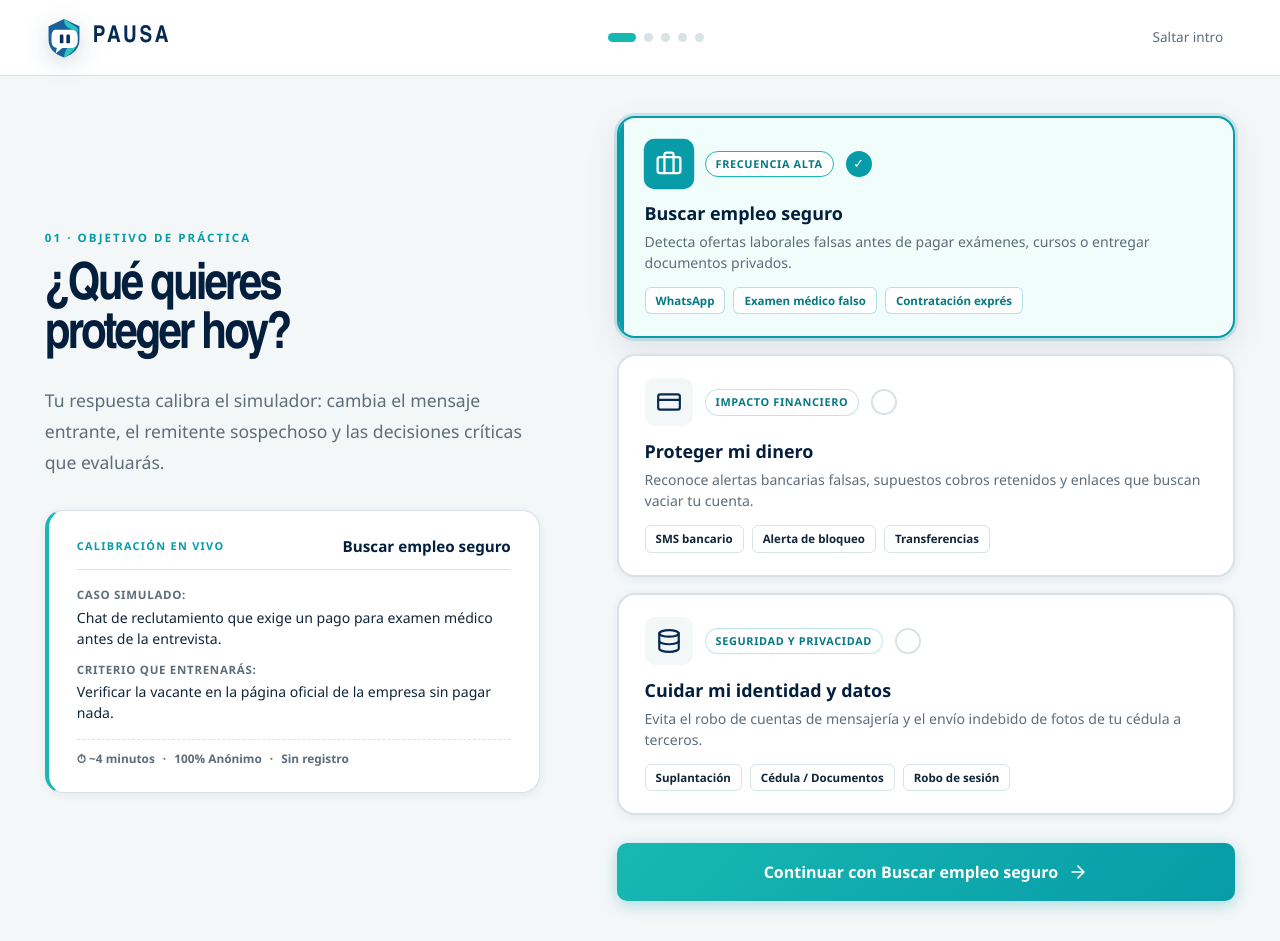
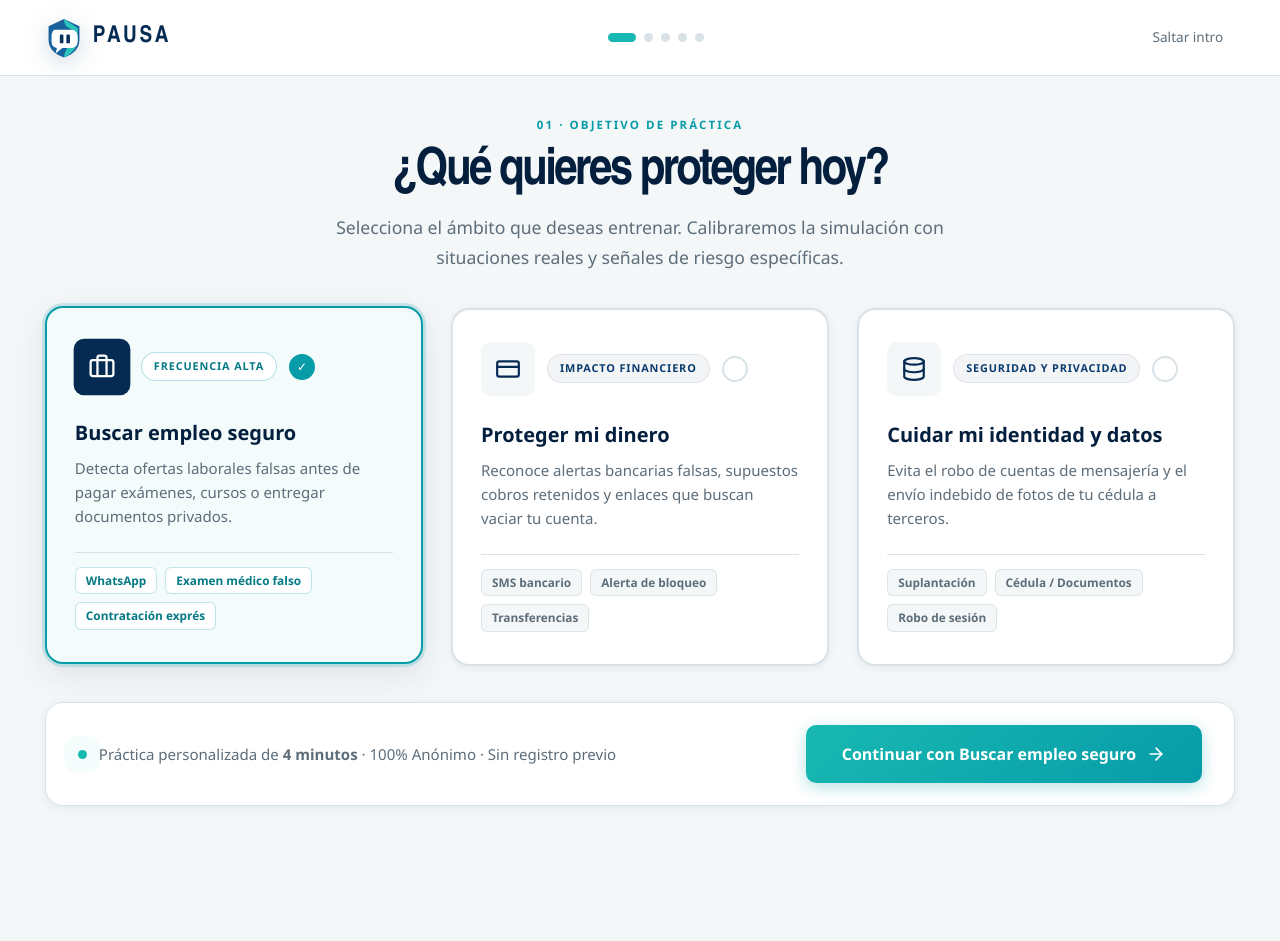
Before and after one commit to IngenieroJosser/pausa-frontend, a Next.js app: page / in a window 1280 px wide. Both pictures are taken after a click on the button "Comenzar práctica". After the commit the page ends 846 px from the top, so only its background shows below. Built offline with nearby package versions, Linux system fonts and the light colour scheme.

Commit message:
fix(ui): removed colored left border stripe, restructured Goal & Friction stages into horizontal 3-column deck with clean hero and bottom bar

```diff
--- a/app/globals.css
+++ b/app/globals.css
@@ -464,313 +464,288 @@ img, svg { display: block; }
   animation: fadeUp .45s cubic-bezier(.4,0,.2,1) both;
 }
 
-/* Onboarding screens in Desktop */
-.goal-screen {
-  display: grid;
-  grid-template-columns: 1fr 1.25fr;
-  gap: clamp(48px, 6vw, 96px);
-  align-items: center;
-  min-height: calc(100svh - 180px);
-}
-.goal-copy h1 {
-  margin: 16px 0 24px;
+/* ═════════════════════════════════════════════════════════
+   ONBOARDING FLOW (HERO + DECK GRID + BOTTOM BAR)
+   ═════════════════════════════════════════════════════════ */
+.onboarding-flow-step {
+  width: 100%;
+  max-width: var(--max-w);
+  margin: 0 auto;
+  display: flex;
+  flex-direction: column;
+  gap: 36px;
+  animation: fadeUp .4s cubic-bezier(.4,0,.2,1) both;
+}
+
+.onboarding-step-hero {
+  text-align: center;
+  max-width: 820px;
+  margin: 0 auto;
+  display: flex;
+  flex-direction: column;
+  align-items: center;
+  gap: 14px;
+}
+.onboarding-step-hero h1 {
+  margin: 0;
   color: var(--navy-950);
-  font: 800 clamp(2.8rem, 4vw, 5.2rem)/.95 var(--font-display);
-  letter-spacing: -.055em;
-}
-.goal-copy p {
+  font: 800 clamp(2.4rem, 4vw, 4.4rem)/1.02 var(--font-display);
+  letter-spacing: -.05em;
+}
+.onboarding-step-hero p {
   color: var(--muted);
   font-size: 1.1rem;
-  line-height: 1.75;
-  max-width: 520px;
-}
-.goal-cards { display: grid; gap: 16px; }
-.goal-card {
+  line-height: 1.65;
+  max-width: 660px;
+  margin: 0;
+}
+
+/* 3-Column Goal Deck Grid */
+.goal-deck-grid {
+  display: grid;
+  grid-template-columns: repeat(3, 1fr);
+  gap: clamp(18px, 2.2vw, 32px);
+  width: 100%;
+}
+.goal-deck-card {
   position: relative;
-  overflow: hidden;
-  width: 100%;
-  padding: 22px 26px;
   background: white;
   border: 2px solid var(--line);
   border-radius: var(--radius-md);
+  padding: 32px 28px;
   text-align: left;
   display: flex;
   flex-direction: column;
-  gap: 12px;
-  transition: border-color var(--transition), box-shadow var(--transition), transform var(--transition), background var(--transition);
+  justify-content: space-between;
+  gap: 24px;
+  min-height: 320px;
+  transition: transform var(--transition), border-color var(--transition), box-shadow var(--transition), background var(--transition);
+  cursor: pointer;
   box-shadow: var(--shadow-sm);
-  cursor: pointer;
-  animation: fadeUp .4s calc(var(--i, 0) * .08s + .1s) both;
-}
-.goal-card:hover {
+}
+.goal-deck-card:hover {
+  transform: translateY(-4px);
   border-color: var(--teal-400);
   box-shadow: var(--shadow-md);
-  transform: translateY(-3px);
-}
-.goal-card.selected {
+}
+.goal-deck-card.selected {
+  background: #f3fcfb;
   border-color: var(--teal-600);
-  background: var(--teal-50);
   box-shadow: 0 0 0 3px rgba(7,156,168,.18), var(--shadow-md);
   transform: translateY(-2px);
 }
-.goal-card.selected::before {
-  content: "";
-  position: absolute;
-  left: 0;
-  top: 0;
-  bottom: 0;
-  width: 5px;
-  background: var(--teal-600);
-}
-.goal-card-top-row {
+.gdc-header {
   display: flex;
   align-items: center;
   justify-content: space-between;
   gap: 12px;
 }
-.goal-card-icon {
-  width: 48px;
-  height: 48px;
+.gdc-icon {
+  width: 54px;
+  height: 54px;
   border-radius: var(--radius-sm);
+  background: var(--paper);
   display: grid;
   place-items: center;
-  background: var(--paper);
   color: var(--navy-900);
-  flex-shrink: 0;
   transition: background var(--transition), color var(--transition), transform var(--transition);
 }
-.goal-card.selected .goal-card-icon {
-  background: var(--teal-600);
+.goal-deck-card.selected .gdc-icon {
+  background: var(--navy-900);
   color: white;
   transform: scale(1.05);
 }
-.goal-card-badge {
-  padding: 4px 10px;
-  border-radius: 99px;
+.gdc-badge {
   font-size: .68rem;
   font-weight: 800;
-  background: rgba(255,255,255,.9);
+  text-transform: uppercase;
+  letter-spacing: .08em;
+  padding: 5px 12px;
+  border-radius: 99px;
+  background: rgba(6,43,83,.05);
+  color: var(--navy-800);
+  border: 1px solid rgba(6,43,83,.08);
+}
+.goal-deck-card.selected .gdc-badge {
+  background: white;
   color: var(--teal-700);
-  border: 1px solid rgba(7,156,168,.25);
-  text-transform: uppercase;
-  letter-spacing: .06em;
-}
-.goal-card.selected .goal-card-badge {
-  background: white;
-  border-color: var(--teal-500);
-}
-.goal-card-check {
+  border-color: rgba(7,156,168,.3);
+}
+.gdc-check {
   width: 26px;
   height: 26px;
   border-radius: 50%;
   border: 2px solid var(--line);
   display: grid;
   place-items: center;
-  flex-shrink: 0;
-  transition: border-color var(--transition), background var(--transition);
-  color: white;
-  font-size: .8rem;
-}
-.goal-card.selected .goal-card-check {
+  font-size: .75rem;
+  color: transparent;
+  transition: border-color var(--transition), background var(--transition), color var(--transition);
+}
+.goal-deck-card.selected .gdc-check {
   border-color: var(--teal-600);
   background: var(--teal-600);
-  animation: checkPop .35s cubic-bezier(.4,0,.2,1);
-}
-.goal-card-text strong {
+  color: white;
+  animation: checkPop .3s ease;
+}
+.gdc-content strong {
   display: block;
-  font-size: 1.12rem;
+  font-size: 1.25rem;
   color: var(--navy-950);
-  margin-bottom: 4px;
-}
-.goal-card-text p {
-  color: var(--muted);
-  font-size: .88rem;
-  line-height: 1.5;
+  margin-bottom: 8px;
+}
+.gdc-content p {
+  color: var(--muted);
+  font-size: .94rem;
+  line-height: 1.6;
   margin: 0;
 }
-.goal-card-tags {
+.gdc-tags {
   display: flex;
   flex-wrap: wrap;
   gap: 8px;
-  margin-top: 2px;
-}
-.goal-tag {
+  padding-top: 14px;
+  border-top: 1px solid var(--line);
+}
+.gdc-tag {
+  font-size: .74rem;
+  font-weight: 650;
   padding: 4px 10px;
   border-radius: var(--radius-xs);
-  background: white;
-  color: var(--ink);
-  font-size: .72rem;
-  font-weight: 650;
-  border: 1px solid var(--line);
-}
-.goal-card.selected .goal-tag {
-  background: white;
-  border-color: rgba(7,156,168,.3);
+  background: var(--paper);
+  color: var(--muted);
+  border: 1px solid rgba(217,226,230,.8);
+}
+.goal-deck-card.selected .gdc-tag {
+  background: white;
+  border-color: rgba(7,156,168,.25);
   color: var(--teal-700);
 }
 
-/* Live Goal Preview Box */
-.goal-preview-box {
-  margin-top: 32px;
-  padding: 24px 28px;
-  background: white;
-  border: 1px solid var(--line);
-  border-radius: var(--radius-md);
-  box-shadow: var(--shadow-sm);
-  display: flex;
-  flex-direction: column;
-  gap: 16px;
-  border-left: 4px solid var(--teal-500);
-  animation: fadeIn .4s ease;
-}
-.gpb-header {
-  display: flex;
-  align-items: center;
-  justify-content: space-between;
-  gap: 12px;
-  padding-bottom: 12px;
-  border-bottom: 1px solid var(--line);
-}
-.gpb-badge {
-  font-size: .68rem;
-  font-weight: 900;
-  text-transform: uppercase;
-  letter-spacing: .12em;
-  color: var(--teal-600);
-}
-.gpb-header strong {
-  font-size: .95rem;
-  color: var(--navy-950);
-}
-.gpb-body {
-  display: grid;
-  gap: 12px;
-}
-.gpb-item {
-  display: grid;
-  gap: 3px;
-}
-.gpb-label {
-  font-size: .72rem;
-  font-weight: 800;
-  color: var(--muted);
-  text-transform: uppercase;
-  letter-spacing: .06em;
-}
-.gpb-item p {
-  margin: 0;
-  font-size: .88rem;
-  color: var(--ink);
-  line-height: 1.5;
-}
-.gpb-footer {
-  display: flex;
-  align-items: center;
-  gap: 8px;
-  padding-top: 10px;
-  border-top: 1px dashed var(--line);
-  color: var(--muted);
-  font-size: .74rem;
-  font-weight: 600;
-}
-
-/* Friction (2-column grid in desktop to utilize full width!) */
-.friction-grid {
+/* 2-Column Friction Deck Grid */
+.friction-deck-grid {
   display: grid;
   grid-template-columns: repeat(2, 1fr);
-  gap: 16px;
-}
-.friction-card {
+  gap: clamp(16px, 2vw, 24px);
+  width: 100%;
+}
+.friction-deck-card {
   position: relative;
-  overflow: hidden;
-  padding: 22px 24px;
   background: white;
   border: 2px solid var(--line);
   border-radius: var(--radius-md);
+  padding: 26px 28px;
+  text-align: left;
+  display: flex;
+  flex-direction: column;
+  gap: 12px;
+  transition: transform var(--transition), border-color var(--transition), box-shadow var(--transition), background var(--transition);
   cursor: pointer;
-  text-align: left;
-  display: flex;
-  flex-direction: column;
-  gap: 8px;
-  transition: border-color var(--transition), background var(--transition), transform var(--transition), box-shadow var(--transition);
   box-shadow: var(--shadow-sm);
-  animation: fadeUp .4s calc(var(--i, 0) * .08s + .1s) both;
-}
-.friction-card:hover {
+}
+.friction-deck-card:hover {
+  transform: translateY(-3px);
   border-color: var(--teal-400);
   box-shadow: var(--shadow-md);
-  transform: translateY(-3px);
-}
-.friction-card.selected {
+}
+.friction-deck-card.selected {
+  background: #f3fcfb;
   border-color: var(--teal-600);
-  background: var(--teal-50);
-  box-shadow: 0 0 0 3px rgba(7,156,168,.15), var(--shadow-md);
-}
-.fc-top-row {
+  box-shadow: 0 0 0 3px rgba(7,156,168,.18), var(--shadow-md);
+  transform: translateY(-2px);
+}
+.fdc-header {
   display: flex;
   align-items: center;
   justify-content: space-between;
 }
-.fc-tag {
-  font-size: .68rem;
+.fdc-tag {
+  font-size: .7rem;
   font-weight: 900;
   text-transform: uppercase;
   letter-spacing: .08em;
-  color: var(--teal-600);
-  padding: 3px 10px;
+  color: var(--teal-700);
+  padding: 4px 12px;
   background: var(--teal-50);
   border-radius: 99px;
   border: 1px solid rgba(7,156,168,.25);
 }
-.friction-card.selected .fc-tag {
-  background: white;
-}
-.friction-card .fc-check {
+.friction-deck-card.selected .fdc-tag {
+  background: white;
+  border-color: var(--teal-500);
+}
+.fdc-check {
   width: 24px;
   height: 24px;
   border-radius: 50%;
   border: 2px solid var(--line);
-  background: white;
   display: grid;
   place-items: center;
-  color: white;
+  color: transparent;
   font-size: .7rem;
-  transition: border-color var(--transition), background var(--transition);
-}
-.friction-card.selected .fc-check {
+  transition: border-color var(--transition), background var(--transition), color var(--transition);
+}
+.friction-deck-card.selected .fdc-check {
   border-color: var(--teal-600);
   background: var(--teal-600);
+  color: white;
   animation: checkPop .3s ease;
 }
-.friction-card strong {
+.friction-deck-card strong {
   display: block;
-  font-size: 1.05rem;
+  font-size: 1.15rem;
   color: var(--navy-950);
   margin: 0;
 }
-.fc-body {
-  color: var(--muted);
-  font-size: .86rem;
-  line-height: 1.55;
+.fdc-body {
+  color: var(--muted);
+  font-size: .92rem;
+  line-height: 1.6;
   margin: 0;
 }
-.fc-example {
+.fdc-example {
   margin-top: 4px;
-  padding: 8px 12px;
+  padding: 10px 14px;
   background: var(--paper);
   border-radius: var(--radius-xs);
-  font-size: .78rem;
+  font-size: .82rem;
   color: var(--ink);
-  line-height: 1.45;
+  line-height: 1.5;
   border-left: 3px solid var(--amber);
 }
-.fc-example span {
+.fdc-example span {
   font-weight: 800;
   color: #95610d;
 }
-.friction-grid > .primary-button {
-  grid-column: 1 / -1;
-  margin-top: 12px;
+
+/* Onboarding Bottom Bar */
+.onboarding-bottom-bar {
+  display: flex;
+  align-items: center;
+  justify-content: space-between;
+  gap: 24px;
+  padding: 22px 32px;
+  background: white;
+  border: 1px solid var(--line);
+  border-radius: var(--radius-md);
+  box-shadow: var(--shadow-sm);
+  width: 100%;
+}
+.obb-info {
+  display: flex;
+  align-items: center;
+  gap: 12px;
+  color: var(--muted);
+  font-size: .94rem;
+}
+.obb-dot {
+  width: 9px;
+  height: 9px;
+  border-radius: 50%;
+  background: var(--teal-500);
+  box-shadow: 0 0 0 4px rgba(24,184,178,.2);
+  animation: pulseRing 2s infinite;
+  flex-shrink: 0;
 }
 
 /* Situation */
@@ -1493,6 +1468,25 @@ img, svg { display: block; }
   .shield-orbit { width: 320px; height: 320px; }
   .shield-orbit .brand-mark { width: 170px; height: 182px; }
 
+  .goal-deck-grid {
+    grid-template-columns: 1fr;
+    gap: 16px;
+  }
+  .friction-deck-grid {
+    grid-template-columns: 1fr;
+    gap: 16px;
+  }
+  .onboarding-bottom-bar {
+    flex-direction: column;
+    align-items: stretch;
+    gap: 16px;
+    padding: 18px 20px;
+    text-align: center;
+  }
+  .obb-info {
+    justify-content: center;
+  }
+
   .goal-screen, .solution-screen {
     grid-template-columns: 1fr;
     gap: 40px;
--- a/components/onboarding.tsx
+++ b/components/onboarding.tsx
@@ -153,72 +153,52 @@ function GoalStage({ onNext }: { onNext: (goal: Goal) => void }) {
   const activeGoal = selected ? goalMap[selected] : goalMap.empleo;
 
   return (
-    <div className="goal-screen">
-      <div className="goal-copy">
+    <div className="onboarding-flow-step">
+      <div className="onboarding-step-hero">
         <span className="eyebrow">01 · Objetivo de práctica</span>
-        <h1>¿Qué quieres<br />proteger hoy?</h1>
+        <h1>¿Qué quieres proteger hoy?</h1>
         <p>
-          Tu respuesta calibra el simulador: cambia el mensaje entrante, el remitente sospechoso y las decisiones críticas que evaluarás.
+          Selecciona el ámbito que deseas entrenar. Calibraremos la simulación con situaciones reales y señales de riesgo específicas.
         </p>
-
-        {/* Live Personalization Preview Widget */}
-        <div className="goal-preview-box">
-          <div className="gpb-header">
-            <span className="gpb-badge">Calibración en vivo</span>
-            <strong>{activeGoal.title}</strong>
-          </div>
-          <div className="gpb-body">
-            <div className="gpb-item">
-              <span className="gpb-label">Caso simulado:</span>
-              <p>{activeGoal.simulationSample}</p>
-            </div>
-            <div className="gpb-item">
-              <span className="gpb-label">Criterio que entrenarás:</span>
-              <p>{activeGoal.focusPoint}</p>
-            </div>
-          </div>
-          <div className="gpb-footer">
-            <span>⏱ ~4 minutos</span>
-            <span>·</span>
-            <span>100% Anónimo</span>
-            <span>·</span>
-            <span>Sin registro</span>
-          </div>
-        </div>
       </div>
 
-      <div className="goal-cards">
+      <div className="goal-deck-grid">
         {goals.map(([id, { icon, title, sub, badge, tags }], i) => (
           <button
             key={id}
-            className={`goal-card${selected === id ? " selected" : ""}`}
+            className={`goal-deck-card${selected === id ? " selected" : ""}`}
             style={{ "--i": i } as React.CSSProperties}
             type="button"
             onClick={() => setSelected(id)}
           >
-            <div className="goal-card-top-row">
-              <span className="goal-card-icon">{icon}</span>
-              <span className="goal-card-badge">{badge}</span>
-              <span className="goal-card-check">{selected === id ? "✓" : ""}</span>
+            <div className="gdc-header">
+              <span className="gdc-icon">{icon}</span>
+              <span className="gdc-badge">{badge}</span>
+              <span className="gdc-check">{selected === id ? "✓" : ""}</span>
             </div>
-            <div className="goal-card-text">
+            <div className="gdc-content">
               <strong>{title}</strong>
               <p>{sub}</p>
             </div>
-            <div className="goal-card-tags">
+            <div className="gdc-tags">
               {tags.map((tag) => (
-                <span key={tag} className="goal-tag">{tag}</span>
+                <span key={tag} className="gdc-tag">{tag}</span>
               ))}
             </div>
           </button>
         ))}
+      </div>
 
+      <div className="onboarding-bottom-bar">
+        <div className="obb-info">
+          <span className="obb-dot" />
+          <span>Práctica personalizada de <strong>4 minutos</strong> · 100% Anónimo · Sin registro previo</span>
+        </div>
         <button
           className="primary-button large teal"
           type="button"
           disabled={!selected}
           onClick={() => selected && onNext(selected)}
-          style={{ marginTop: 12 }}
         >
           Continuar con {activeGoal.title} <ArrowRight size={20} />
         </button>
@@ -234,59 +214,49 @@ function FrictionStage({ goal, onNext }: { goal: Goal; onNext: (f: Friction) =>
   const goalInfo = goalMap[goal];
 
   return (
-    <div className="goal-screen">
-      <div className="goal-copy">
+    <div className="onboarding-flow-step">
+      <div className="onboarding-step-hero">
         <span className="eyebrow">02 · Punto ciego / Fricción</span>
-        <h1>¿Qué te hace<br />difícil detenerte?</h1>
+        <h1>¿Qué te hace difícil detenerte?</h1>
         <p>
-          En situaciones de <strong>{goalInfo.title.toLowerCase()}</strong>, los estafadores explotan puntos ciegos para impedir que te tomes una pausa. ¿Cuál te cuesta más identificar?
+          En situaciones de <strong>{goalInfo.title.toLowerCase()}</strong>, los atacantes usan trampas psicológicas para apresurar tu decisión. ¿Cuál te cuesta más reconocer?
         </p>
-
-        <div className="goal-preview-box">
-          <div className="gpb-header">
-            <span className="gpb-badge">Por qué importa esto</span>
-            <strong>La trampa psicológica</strong>
-          </div>
-          <div className="gpb-body">
-            <div className="gpb-item">
-              <span className="gpb-label">Objetivo de la sesión:</span>
-              <p>
-                No basta con saber qué es un fraude. El entrenamiento te ayuda a sentir el impulso de actuar y aprender a activar la <strong>PAUSA</strong> en ese instante.
-              </p>
-            </div>
-          </div>
-        </div>
       </div>
 
-      <div className="friction-grid">
+      <div className="friction-deck-grid">
         {frictions.map(([id, { title, body, tag, example }], i) => (
           <button
             key={id}
-            className={`friction-card${selected === id ? " selected" : ""}`}
+            className={`friction-deck-card${selected === id ? " selected" : ""}`}
             style={{ "--i": i } as React.CSSProperties}
             type="button"
             onClick={() => setSelected(id)}
           >
-            <div className="fc-top-row">
-              <span className="fc-tag">{tag}</span>
-              <span className="fc-check">{selected === id ? "✓" : ""}</span>
+            <div className="fdc-header">
+              <span className="fdc-tag">{tag}</span>
+              <span className="fdc-check">{selected === id ? "✓" : ""}</span>
             </div>
             <strong>{title}</strong>
-            <p className="fc-body">{body}</p>
-            <div className="fc-example">
+            <p className="fdc-body">{body}</p>
+            <div className="fdc-example">
               <span>Ejemplo:</span> {example}
             </div>
           </button>
         ))}
+      </div>
 
+      <div className="onboarding-bottom-bar">
+        <div className="obb-info">
+          <span className="obb-dot" />
+          <span>Identificar tu punto ciego entrena el reflejo de hacer la pausa en el momento clave</span>
+        </div>
         <button
           className="primary-button large teal"
           type="button"
           disabled={!selected}
           onClick={() => selected && onNext(selected)}
-          style={{ marginTop: 8 }}
         >
-          Continuar al reconocimiento de casos <ArrowRight size={20} />
+          Continuar a situaciones de práctica <ArrowRight size={20} />
         </button>
       </div>
     </div>
```
